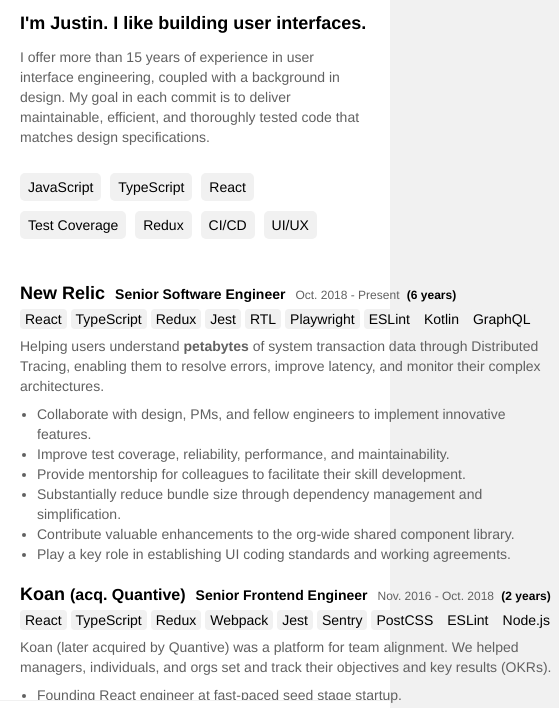
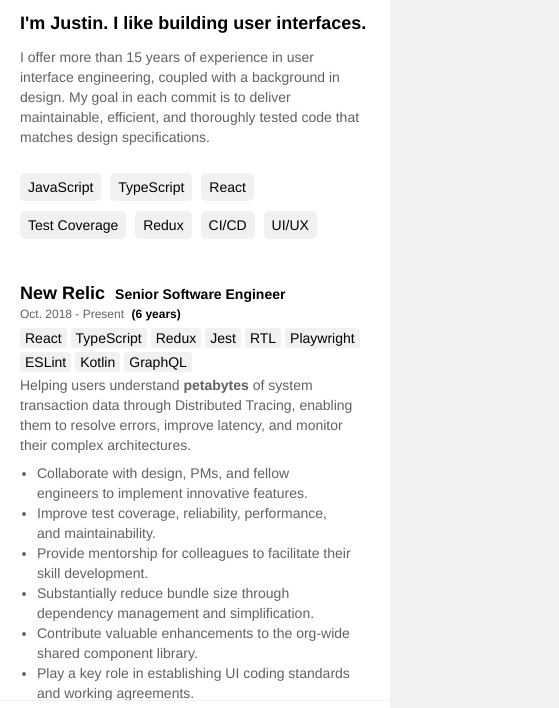
Before and after one commit to icd2k3/resume, a website: page src/index.html in a window 390 px wide. Shown: the part 91-799 px from the top of the page, 559 px wide, since content can reach past the window. Drawn offline with Linux system fonts and the light colour scheme.

Commit message:
fix: stack wrapping on mobile

```diff
--- a/src/index.html
+++ b/src/index.html
@@ -135,6 +135,7 @@
 				width: 0;
 				margin-top: 3px;
 				color: #616161;
+				font-size: 14px;
 			}
 
 			ul {
@@ -166,8 +167,9 @@
 			ul.stack {
 				list-style-type: none;
 				padding: 0;
-				margin: 4px 0;
-				display: inline-flex;
+				margin: 0;
+				display: flex;
+				flex-wrap: wrap;
 				align-items: center;
 			}
 			ul.stack li {
@@ -176,6 +178,7 @@
 				background: #f1f1f1;
 				margin-right: 4px;
 				border-radius: 4px;
+				margin-top: 4px;
 			}
 
 			/* footer */
```
